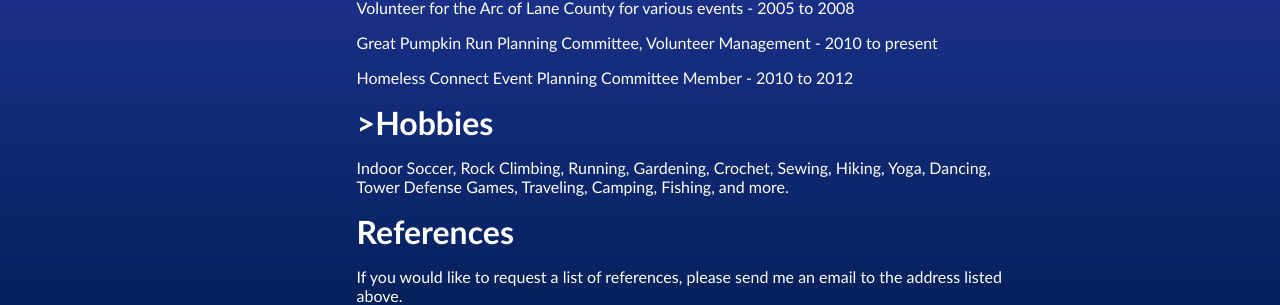
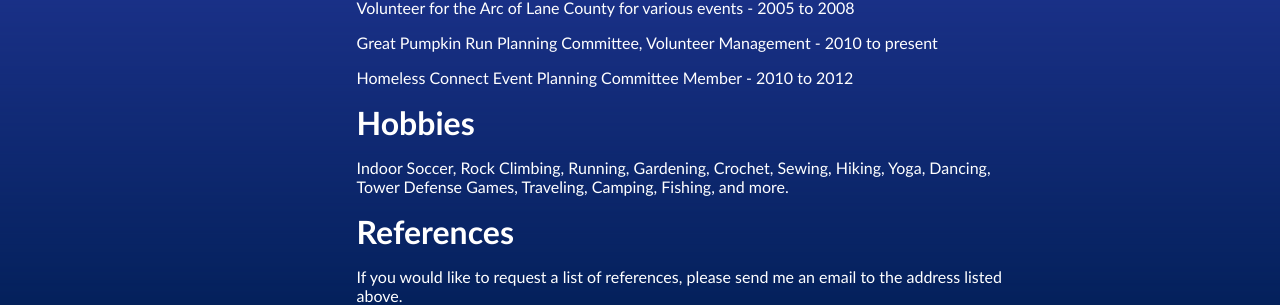
Before and after one commit to pythonliving/pythonliving.github.com, a Jekyll site: the page resume.html, which Jekyll copies as it is, in a window 1280 px wide and 900 px high, scrolled down 2144 px. Shown: the part 541-846 px from the top of the window. Built offline with Jekyll 4.4.1, drawn with Linux system fonts in a browser that asks for light colours; nearby versions of some CDN libraries.

```diff
--- a/resume.html
+++ b/resume.html
@@ -205,7 +205,7 @@
 			<p>Great Pumpkin Run Planning Committee, Volunteer Management - 2010 to present</p>
 			<p>Homeless Connect Event Planning Committee Member - 2010 to 2012</p>
 
-			<h1 id="hobbies">>Hobbies</h1>
+			<h1 id="hobbies">Hobbies</h1>
 			<p>Indoor Soccer, Rock Climbing, Running, Gardening, Crochet, Sewing, Hiking, Yoga, Dancing, Tower Defense Games, Traveling, Camping, Fishing, and more.</p>
 
 			<h1 id="references">References</h1>
```
